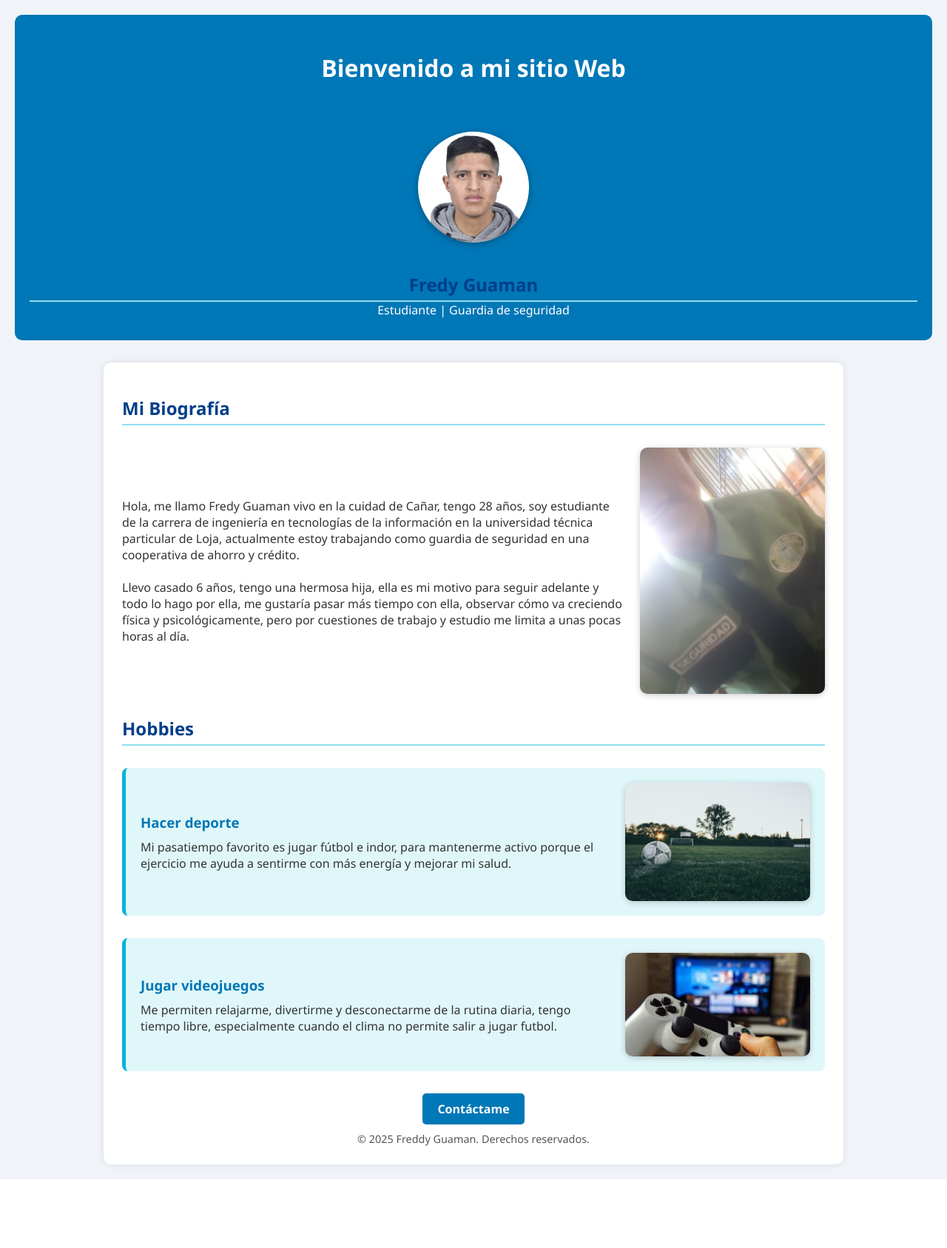
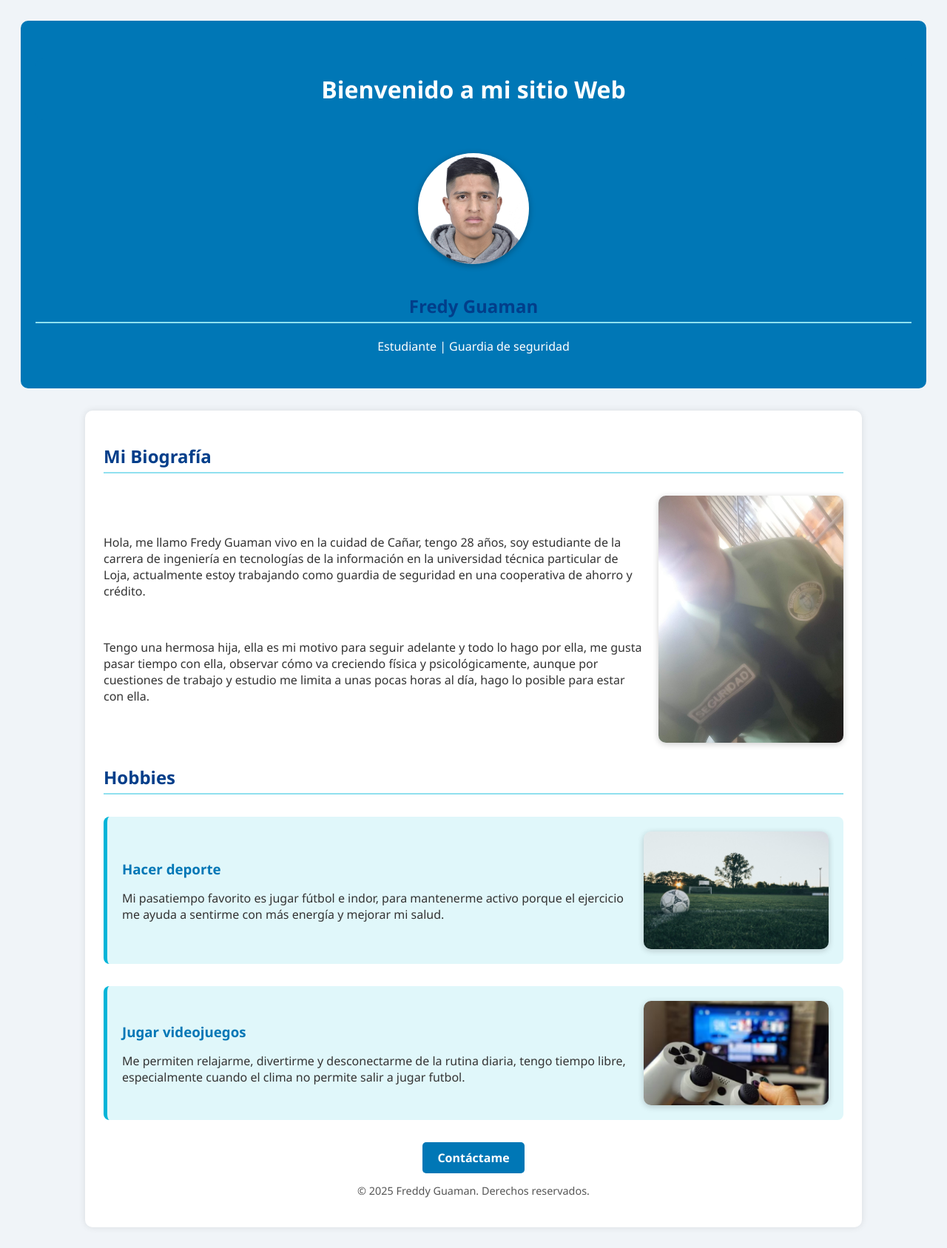
Before and after one commit to Enrik9798/P-gina-Web-Personal, a PHP site: page / in a window 1280 px wide. Shown: the whole page at 74% size. Before the commit the page ends 1594 px from the top, so only its background shows below. Run offline with PHP 8.4, Linux system fonts and the light colour scheme.

Commit message:
actualizacion

```diff
--- a/db.php
+++ b/db.php
@@ -7,6 +7,6 @@ $db = "mi_sitio";
 
 $conn = new mysqli($host, $user, $pass, $db, $puerto);
 if ($conn->connect_error) {
-  die("Conexión fallida: " . $conn->connect_error);
+  echo("Conexión fallida: " . $conn->connect_error);
 }
 ?>
--- a/estilos.css
+++ b/estilos.css
@@ -1,11 +1,3 @@
-/* Reset básico */
-* {
-  margin: 0;
-  padding: 0;
-  box-sizing: border-box;
-}
-
-/* Fuente y fondo general */
 body {
   font-family: 'Segoe UI', Tahoma, Geneva, Verdana, sans-serif;
   background-color: #f0f4f8;
@@ -13,7 +5,6 @@ body {
   padding: 20px;
 }
 
-/* Encabezado */
 header {
   text-align: center;
   background-color: #0077b6;
@@ -32,7 +23,6 @@ header .foto {
   box-shadow: 0 2px 8px rgba(0, 0, 0, 0.3);
 }
 
-/* Sección principal */
 section {
   max-width: 1000px;
   margin: auto;
@@ -42,7 +32,6 @@ section {
   box-shadow: 0 0 10px rgba(0, 0, 0, 0.1);
 }
 
-/* Bloques con imagen a la derecha */
 .bloque {
   display: flex;
   align-items: center;
@@ -64,7 +53,6 @@ section {
   min-width: 250px;
 }
 
-/* Hobbies con estilo */
 .hobbie1,
 .hobbie2 {
   background-color: #e0f7fa;
@@ -73,7 +61,6 @@ section {
   border-radius: 8px;
 }
 
-/* Títulos */
 h2 {
   color: #023e8a;
   margin-top: 20px;
@@ -86,12 +73,11 @@ h3 {
   margin-bottom: 10px;
 }
 
-/* Pie de página */
 footer {
   text-align: center;
   margin-top: 40px;
 }
-/* Encabezado del formulario */
+
 header h1 {
   text-align: center;
   background-color: #0077b6;
@@ -101,7 +87,6 @@ header h1 {
   margin-bottom: 30px;
 }
 
-/* Estilo general del formulario */
 form {
   max-width: 600px;
   margin: auto;
@@ -114,7 +99,6 @@ form {
   gap: 20px;
 }
 
-/* Etiquetas y campos */
 label {
   display: flex;
   flex-direction: column;
@@ -139,7 +123,6 @@ textarea:focus {
   outline: none;
 }
 
-/* Botón de envío */
 button[type="submit"] {
   background-color: #0077b6;
   color: white;
@@ -155,7 +138,6 @@ button[type="submit"]:hover {
   background-color: #023e8a;
 }
 
-/* Pie de página */
 footer {
   text-align: center;
   margin-top: 30px;
--- a/index.php
+++ b/index.php
@@ -18,7 +18,7 @@
   <div class="texto">
     <p>Hola, me llamo Fredy Guaman vivo en la cuidad de Cañar, tengo 28 años, soy estudiante de la carrera de ingeniería en tecnologías de la información en la universidad técnica particular de Loja, actualmente estoy trabajando como guardia de seguridad en una cooperativa de ahorro y crédito.</p>
     <br>
-    <p>Llevo casado 6 años, tengo una hermosa hija, ella es mi motivo para seguir adelante y todo lo hago por ella, me gustaría pasar más tiempo con ella, observar cómo va creciendo física y psicológicamente, pero por cuestiones de trabajo y estudio me limita a unas pocas horas al día.</p>
+    <p>Tengo una hermosa hija, ella es mi motivo para seguir adelante y todo lo hago por ella, me gusta pasar tiempo con ella, observar cómo va creciendo física y psicológicamente, aunque por cuestiones de trabajo y estudio me limita a unas pocas horas al día, hago lo posible para estar con ella.</p>
   </div>
   <img src="imagenes/Foto_guardia.jpeg" alt="foto de guardia">
 </div>
```
Also changed, not shown: README.md (deleted).
